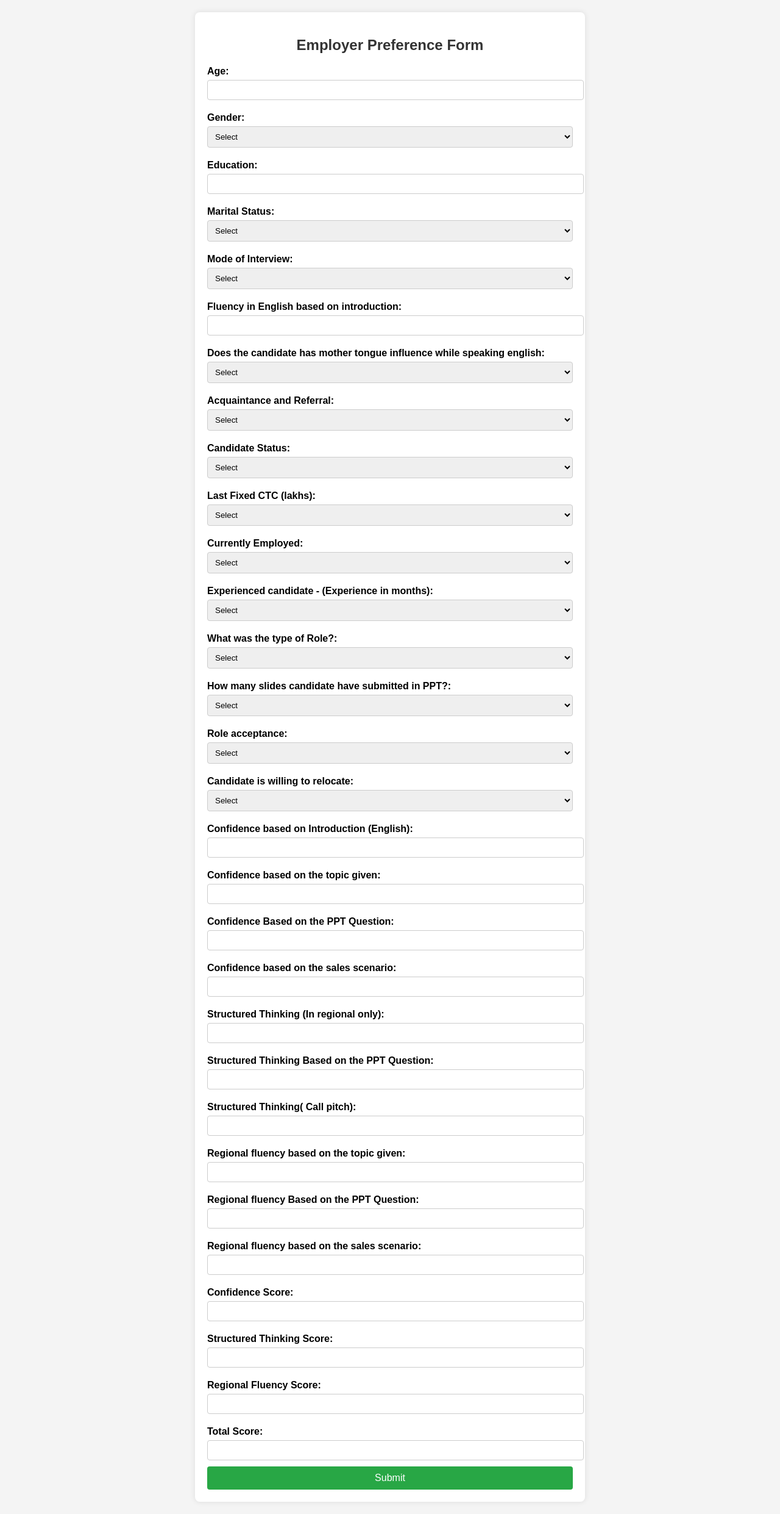
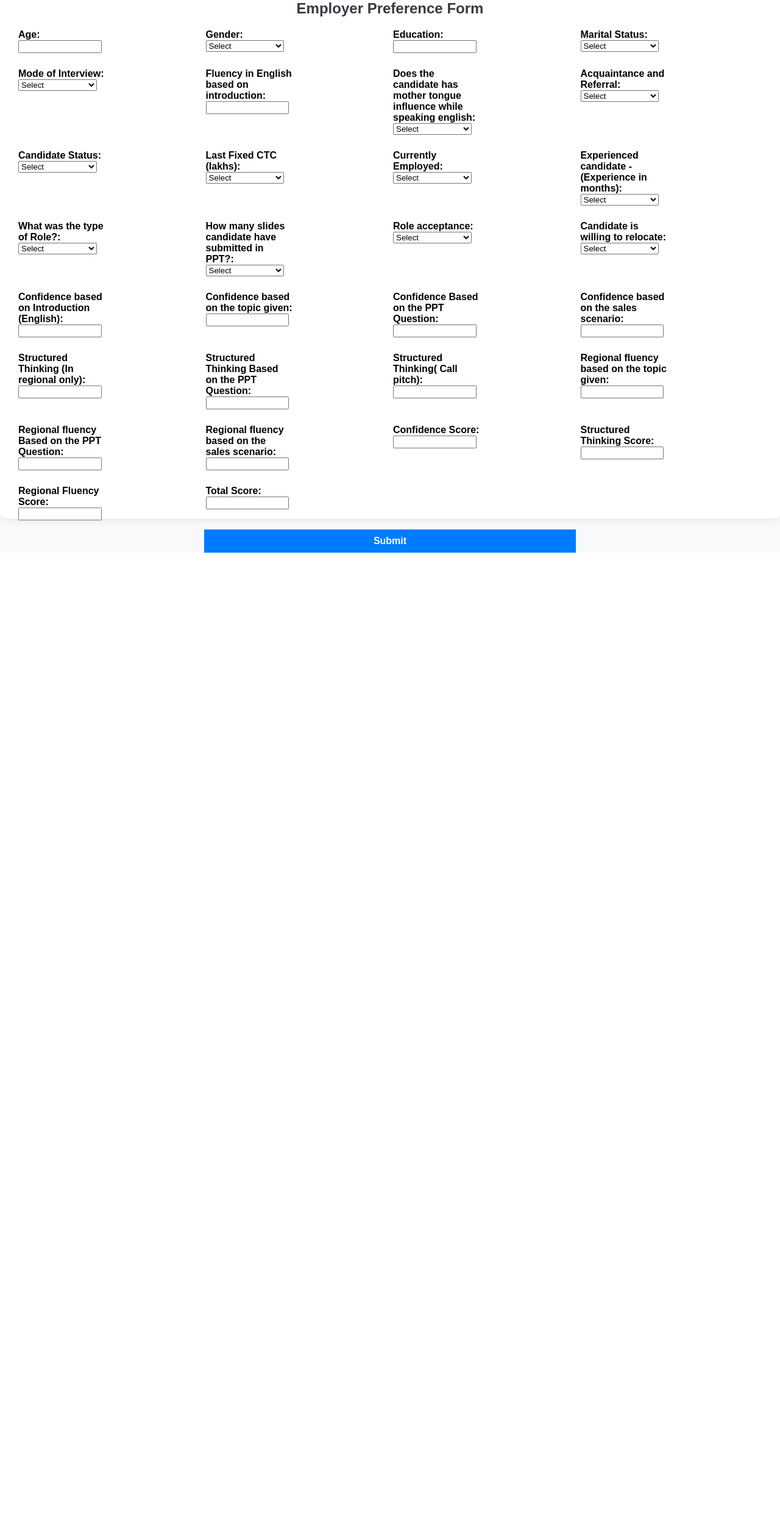
Before and after one commit to DushyantGoyal1611/render_demo, a Flask app: page / in a window 1280 px wide. Shown: the whole page at 61% size. After the commit the page ends 906 px from the top, so only its background shows below. Run offline with Flask 3, Linux system fonts and the light colour scheme; parts of the project's set-up code (start-up, migrations or seed data) failed here and were passed over.

Commit message:
wsesfgrv

```diff
--- a/templates/index.html
+++ b/templates/index.html
@@ -4,56 +4,76 @@
     <title>Employer Preference Form</title>
     <style>
         body {
+            background-color: #f8f9fa;
             font-family: Arial, sans-serif;
-            background-color: #f4f4f4;
             margin: 0;
-            padding: 20px;
             display: flex;
             justify-content: center;
+            align-items: center;
+            height: 100vh;
         }
         .container {
+            width: 100vw;
+            height: 105vh;
             background: white;
-            padding: 20px;
+            padding: 30px;
             border-radius: 8px;
-            box-shadow: 0 0 10px rgba(0, 0, 0, 0.1);
-            max-width: 600px;
-            width: 100%;
+            box-shadow: 0px 0px 15px rgba(0, 0, 0, 0.1);
+            display: flex;
+            flex-direction: column;
         }
         h2 {
             text-align: center;
-            color: #333;
+            color: #343a40;
         }
+        .grid-container {
+            display: grid;
+            grid-template-columns: repeat(4, 1fr);
+            gap: 10px;
+            flex-grow: 1;
+            overflow: hidden;
+        }
+
+        .form-group {
+            width: 48%; /* Keeps labels full width but reduces input size */
+            margin-bottom: 15px;
+        }
+
+        .form-group label {
+            display: block; /* Ensures label takes full width */
+        }
+
+        /* .form-group {
+            display: flex;
+            flex-direction: column;
+        } */
+
         label {
-            font-weight: bold;
-            display: block;
-            margin: 10px 0 5px;
+            font-weight: 600;
         }
-        input, select {
-            width: 100%;
-            padding: 8px;
-            margin-bottom: 10px;
+        /* .form-control {
+            padding: 5px;
             border: 1px solid #ccc;
             border-radius: 4px;
+        } */
+
+        .form-control {
+            width: 90%; /* Adjusts only the input field width */
+            display: block;
         }
-        button {
-            background-color: #28a745;
+
+        .btn-primary {
+            width: 50%;
+            padding: 10px;
+            font-size: 16px;
+            font-weight: bold;
+            background-color: #007bff;
+            border: none;
             color: white;
-            border: none;
-            padding: 10px;
-            width: 100%;
-            font-size: 16px;
-            border-radius: 4px;
             cursor: pointer;
         }
-        button:hover {
-            background-color: #218838;
-        }
-        #result {
-            margin-top: 20px;
-            padding: 10px;
-            background: #dff0d8;
-            border-left: 5px solid #4CAF50;
-            display: none;
+        .btn-primary:hover {
+            background-color: #0056b3;
         }
     </style>
 </head>
@@ -61,63 +81,81 @@
     <div class="container">
         <h2>Employer Preference Form</h2>
         <form action="/predict" method="POST">
-
+            <div class="grid-container">
+                <div class="form-group">
                     <label>Age:</label>
-            <input type="number" name="Age" required>
-
+                    <input type="number" class="form-control" name="Age" required>
+                </div>
+                <div class="form-group">
                     <label>Gender:</label>
-            <select name="Gender" required>
+                    <select class="form-control" name="Gender" required>
                         <option value="" disabled selected>Select</option>
                         <option value="Male">Male</option>
                         <option value="Female">Female</option>
                     </select>
+                </div>
 
+                <div class="form-group">
                     <label>Education:</label>
-            <input type="text" name="Education" required>
+                    <input type="text" class="form-control" name="Education" required>
+                </div>
 
+                <div class="form-group">
                     <label>Marital Status:</label>
-            <select name="Marital status" required>
+                    <select class="form-control" name="Marital status" required>
                         <option value="" disabled selected>Select</option>
                         <option value="Unmarried">Unmarried</option>
                         <option value="Married">Married</option>
                         <option value="Divorced">Divorced</option>
                     </select>
+                </div>
 
+                <div class="form-group">
                     <label>Mode of Interview:</label>
-            <select name="Mode of Interview" required>
+                    <select class="form-control" name="Mode of Interview" required>
                         <option value="" disabled selected>Select</option>
                         <option value="Mobile">Mobile</option>
                         <option value="Laptop">Laptop</option>
                     </select>
+                </div>
 
+                <div class="form-group">
                     <label>Fluency in English based on introduction:</label>
-            <input type="text" name="Fluency in English based on introduction" required>
+                    <input type="text" class="form-control" name="Fluency in English based on introduction" required>
+                </div>
 
+                <div class="form-group">
                     <label>Does the candidate has mother tongue influence while speaking english:</label>
-            <select name="Does the candidate has mother tongue influence while speaking english." required>
+                    <select class="form-control" name="Does the candidate has mother tongue influence while speaking english." required>
                         <option value="" disabled selected>Select</option>
                         <option value="Yes">Yes</option>
                         <option value="No">No</option>
                     </select>
+                </div>
 
+                <div class="form-group">
                     <label>Acquaintance and Referral:</label>
-            <select name="Acquaintance and Referral" required>
+                    <select class="form-control" name="Acquaintance and Referral" required>
                         <option value="" disabled selected>Select</option>
                         <option value="Yes">Yes</option>
                         <option value="No">No</option>
                     </select>
+                </div>
 
+                <div class="form-group">
                     <label>Candidate Status:</label>
-            <select name="Candidate Status" required>
+                    <select class="form-control" name="Candidate Status" required>
                         <option value="" disabled selected>Select</option>
                         <option value="Experienced in non client facing(equal to or more than 6 months)">Experienced in non client facing(equal to or more than 6 months)</option>
                         <option value="Lateral(2021 and before with (less than 6 months) experience)">Lateral(2021 and before with (less than 6 months) experience)</option>
                         <option value="Fresher(only 2022 grad)">Fresher(only 2022 grad)</option>
                         <option value="Experienced in client facing(equal to or more than 6 months)">Experienced in client facing(equal to or more than 6 months)</option>
                     </select>
+                </div>
 
+                <div class="form-group">
                     <label>Last Fixed CTC (lakhs):</label>
-            <select name="Last Fixed CTC (lakhs) " required>
+                    <select class="form-control" name="Last Fixed CTC (lakhs) " required>
                         <option value="" disabled selected>Select</option>
                         <option value="Fresher">Fresher</option>
                         <option value="0-1.99">0-1.99</option>
@@ -126,101 +164,146 @@
                         <option value="4-4.99">4-4.99</option>
                         <option value="5-5.99">5-5.99</option>
                     </select>
+                </div>
 
+                <div class="form-group">
                     <label>Currently Employed:</label>
-            <select name="Currently Employed" required>
+                    <select class="form-control" name="Currently Employed" required>
                         <option value="" disabled selected>Select</option>
                         <option value="Yes">Yes</option>
                         <option value="No">No</option>
                     </select>
+                </div>
 
+                <div class="form-group">
                     <label>Experienced candidate - (Experience in months):</label>
-            <select name="Experienced candidate - (Experience in months)" required>
+                    <select class="form-control" name="Experienced candidate - (Experience in months)" required>
                         <option value="" disabled selected>Select</option>
                         <option value="6-11.99 Months">6-11.99 Months</option>
                         <option value="Fresher(<6 months)">Fresher(<6 months)</option>
                         <option value="12-17.99 Months">12-17.99 Months</option>
                         <option value="48+ Months">48+ Months</option>
                     </select>
+                </div>
 
+                <div class="form-group">
                     <label>What was the type of Role?:</label>
-            <select name="What was the type of Role?" required>
+                    <select class="form-control" name="What was the type of Role?" required>
                         <option value="" disabled selected>Select</option>
                         <option value="Fresher">Fresher</option>
                         <option value="Individual Contributor">Individual Contributor</option>
                         <option value="Team Handling">Team Handling</option>
                     </select>
+                </div>
 
+                <div class="form-group">
                     <label>How many slides candidate have submitted in PPT?:</label>
-            <select name="How many slides candidate have submitted in PPT?" required>
+                    <select class="form-control" name="How many slides candidate have submitted in PPT?" required>
                         <option value="" disabled selected>Select</option>
                         <option value="1 slide">1 slide</option>
                         <option value="5 - 6 slides">5 - 6 slides</option>
                         <option value="More than 6 slides">More than 6 slides</option>
                     </select>
+                </div>
 
+                <div class="form-group">
                     <label>Role acceptance:</label>
-            <select name="Role acceptance" required>
+                    <select class="form-control" name="Role acceptance" required>
                         <option value="" disabled selected>Select</option>
                         <option value="No">No</option>
                         <option value="Yes : Think and says yes.(Shows some hesitation)">Yes : Think and says yes.(Shows some hesitation)</option>
                         <option value="Emphatic Yes">Emphatic Yes</option>
                     </select>
+                </div>
 
+                <div class="form-group">
                     <label>Candidate is willing to relocate:</label>
-            <select name="Candidate is willing to relocate" required>
+                    <select class="form-control" name="Candidate is willing to relocate" required>
                         <option value="" disabled selected>Select</option>
                         <option value="No - Want Specific Centre Location Only">No - Want Specific Centre Location Only</option>
                         <option value="Yes - Anywhere in PAN India">Yes - Anywhere in PAN India</option>
                     </select>
+                </div>
 
+                <div class="form-group">
                     <label>Confidence based on Introduction (English):</label>
-            <input type="number" name="Confidence based on Introduction (English)" id="confidence1" min="1" max="5" required>
+                    <input type="number" class="form-control" name="Confidence based on Introduction (English)" id="confidence1" min="1" max="5" required>
+                </div>
 
+                <div class="form-group">
                     <label>Confidence based on the topic given:</label>
-            <input type="number" name="Confidence based on the topic given " id="confidence2" min="1" max="5" required>
+                    <input type="number" class="form-control" name="Confidence based on the topic given " id="confidence2" min="1" max="5" required>
+                </div>
 
+                <div class="form-group">
                     <label>Confidence Based on the PPT Question:</label>
-            <input type="number" name="Confidence Based on the PPT Question" id="confidence3" min="1" max="5" required>
+                    <input type="number" class="form-control" name="Confidence Based on the PPT Question" id="confidence3" min="1" max="5" required>
+                </div>
 
+                <div class="form-group">
                     <label>Confidence based on the sales scenario:</label>
-            <input type="number" name="Confidence based on the sales scenario" id="confidence4" min="1" max="5" required>
+                    <input type="number"class="form-control" name="Confidence based on the sales scenario" id="confidence4" min="1" max="5" required>
+                </div>
 
+                <div class="form-group">
                     <label>Structured Thinking (In regional only):</label>
-            <input type="number" name="Structured Thinking (In regional only)" id="structured1" min="1" max="5" required>
+                    <input type="number" class="form-control" name="Structured Thinking (In regional only)" id="structured1" min="1" max="5" required>
+                </div>
 
+                <div class="form-group">
                     <label>Structured Thinking Based on the PPT Question:</label>
-            <input type="number" name="Structured Thinking Based on the PPT Question" id="structured2" min="1" max="5" required>
+                    <input type="number" class="form-control" name="Structured Thinking Based on the PPT Question" id="structured2" min="1" max="5" required>
+                </div>
 
+                <div class="form-group">
                     <label>Structured Thinking( Call pitch):</label>
-            <input type="number" name="Structured Thinking( Call pitch)" id="structured3" min="1" max="5" required>
+                    <input type="number" class="form-control" name="Structured Thinking( Call pitch)" id="structured3" min="1" max="5" required>
+                </div>
 
+                <div class="form-group">
                     <label>Regional fluency based on the topic given:</label>
-            <input type="number" name="Regional fluency based on the topic given " id="regional1" min="1" max="5" required>
+                    <input type="number" class="form-control" name="Regional fluency based on the topic given " id="regional1" min="1" max="5" required>
+                </div>
 
+                <div class="form-group">
                     <label>Regional fluency Based on the PPT Question:</label>
-            <input type="number" name="Regional fluency Based on the PPT Question" id="regional2" min="1" max="5" required>
+                    <input type="number" class="form-control" name="Regional fluency Based on the PPT Question" id="regional2" min="1" max="5" required>
+                </div>
 
+                <div class="form-group">
                     <label>Regional fluency based on the sales scenario:</label>
-            <input type="number" name="Regional fluency based on the  sales scenario" id="regional3" min="1" max="5" required>
+                    <input type="number" class="form-control" name="Regional fluency based on the  sales scenario" id="regional3" min="1" max="5" required>
+                </div>
 
+                <div class="form-group">
                     <label>Confidence Score:</label>
-            <input type="number" name="Confidence Score" id="confidence5" min="1" max="5" required>
+                    <input type="number" class="form-control" name="Confidence Score" id="confidence5" min="1" max="5" required>
+                </div>
 
+                <div class="form-group">
                     <label>Structured Thinking Score:</label>
-            <input type="number" name="Structured Thinking Score" id="structured4" min="1" max="5" required>
+                    <input type="number" class="form-control" name="Structured Thinking Score" id="structured4" min="1" max="5" required>
+                </div>
 
+                <div class="form-group">
                     <label>Regional Fluency Score:</label>
-            <input type="number" name="Regional Fluency Score" id="regional4" min="1" max="5" required>
+                    <input type="number" class="form-control" name="Regional Fluency Score" id="regional4" min="1" max="5" required>
+                </div>
 
                 <!-- <label>Total Score:</label>
                 <input type="number" name="Total Score" min="1" max="100" required> -->
 
+                <div class="form-group">
                     <label>Total Score:</label>
-            <input type="number" name="Total Score" id="totalScore" readonly>
+                    <input type="number" class="form-control" name="Total Score" id="totalScore" readonly>
+                </div>
+            </div>
 
-            <button type="submit">Submit</button>
+            <div style="display: flex; justify-content: center;">
+                <button type="submit" class="btn btn-primary">Submit</button>
+            </div>
         </form>
+
         <div id="result"></div>
     </div>
 
```
Lines whose indentation alone changed are shown as unchanged.
